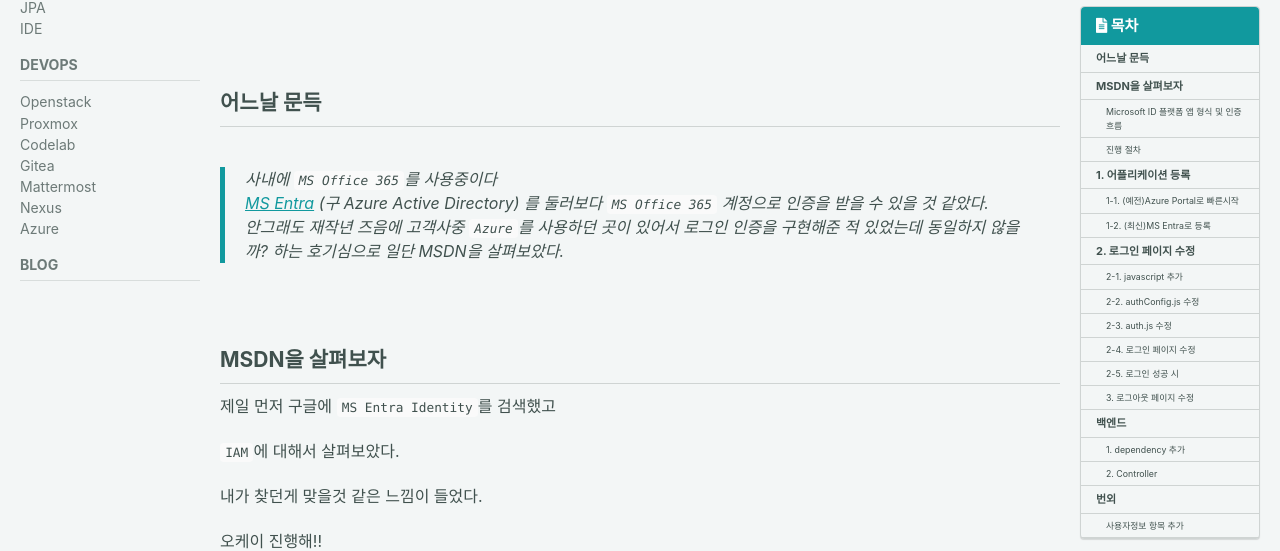
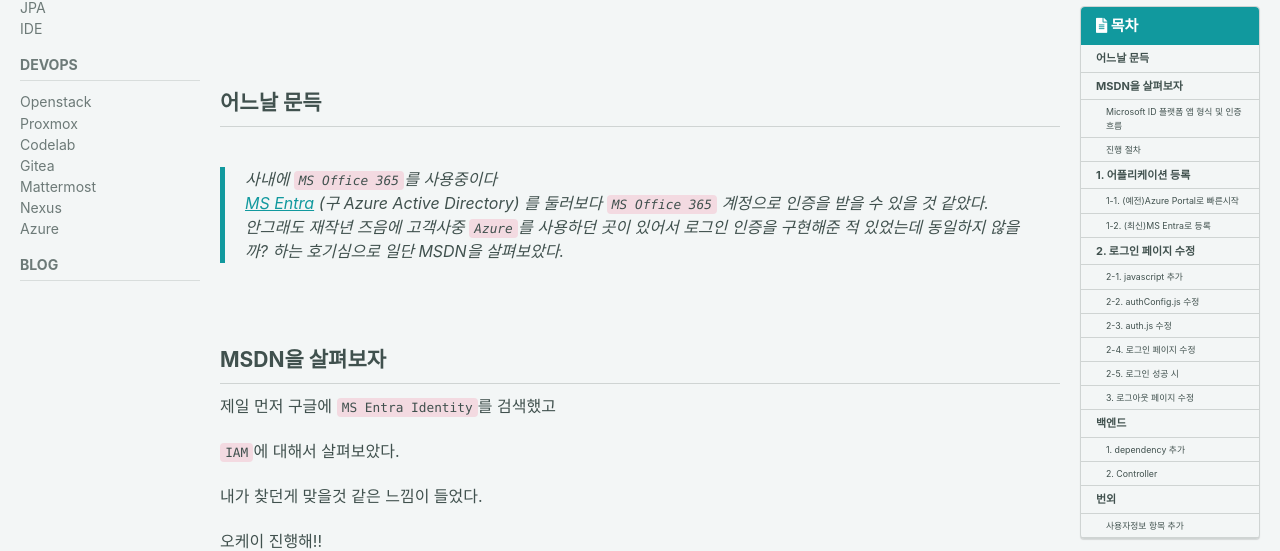
Before and after one commit to glorial83/glorial83.github.io, a Jekyll site: the page built from _posts/devops/2025-03-17-devops-Azure-entra-identity.md, in a window 1280 px wide and 1400 px high. Shown: the part 167-718 px from the top of the window. Built offline with Jekyll 4.4.1, drawn with Linux system fonts in a browser that asks for light colours; cached includes are drawn as plain includes; comment, search, counter and statistics services are not loaded.

Commit message:
code배경수정

```diff
--- a/_sass/minimal-mistakes/_variables.scss
+++ b/_sass/minimal-mistakes/_variables.scss
@@ -76,7 +76,7 @@
 $lighter-gray: mix(#fff, $gray, 90%) !default;
 
 $background-color: #fff !default;
-$code-background-color: #fafafa !default;
+$code-background-color: #f3dae1 !default;
 $code-background-color-dark: $light-gray !default;
 $text-color: $dark-gray !default;
 $muted-text-color: mix(#fff, $text-color, 20%) !default;
```
